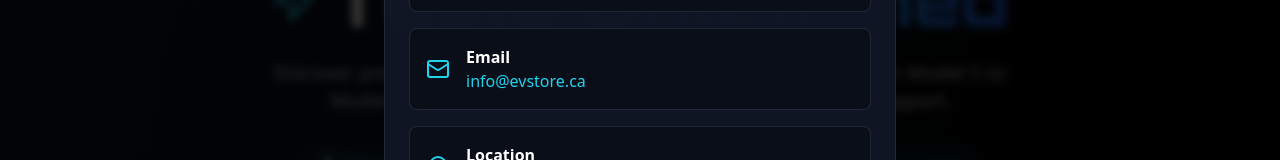
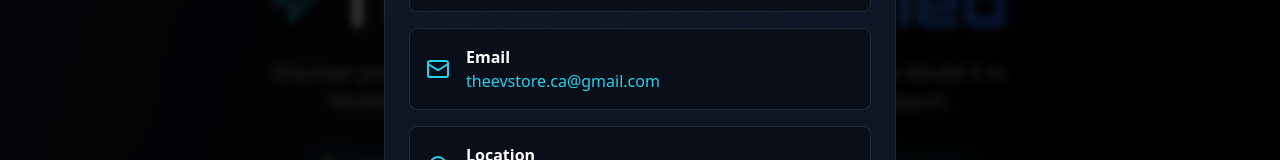
Before and after one commit to hodder123/evcars, a Next.js app: page / in a window 1280 px wide. Both pictures are taken after a click on the button "Get Quote". Shown: the part 165-325 px from the top of the page. Built offline with nearby package versions, Linux system fonts and the light colour scheme.

Commit message:
Update email address in ContactModal component

```diff
--- a/src/app/components/ContactModal.tsx
+++ b/src/app/components/ContactModal.tsx
@@ -44,11 +44,10 @@ const ContactModal: React.FC<ContactModalProps> = ({ isOpen, onClose }) => {
               <div>
                 <p className="font-bold text-white">Email</p>
                 <a
-                  href="mailto:info@evstore.ca"
+                  href="mailto:theevstore.ca@gmail.com"
                   className="text-cyan-400 hover:text-cyan-300 transition-colors"
                 >
-                  info@evstore.ca
-                </a>
+                  theevstore.ca@gmail.com                </a>
               </div>
             </div>
 
```
